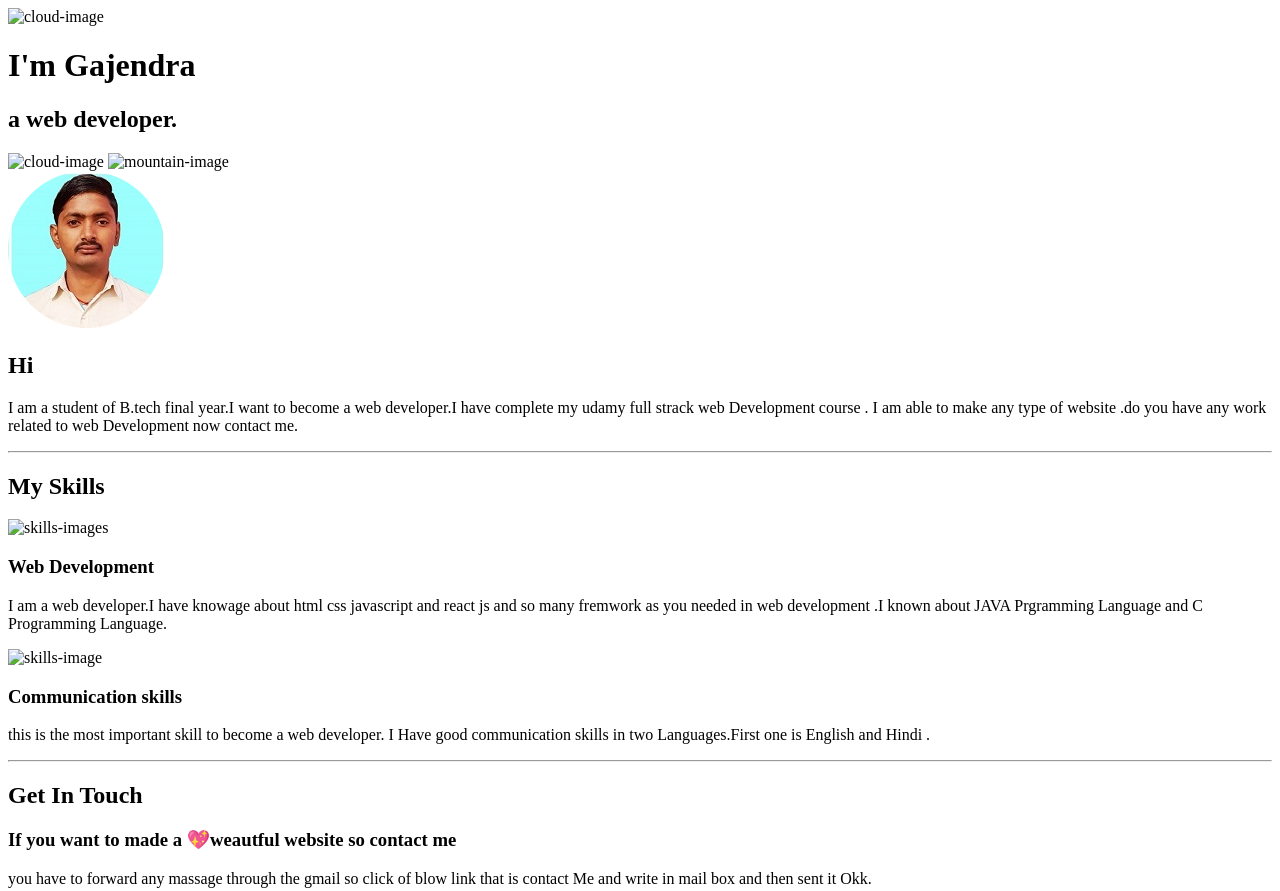
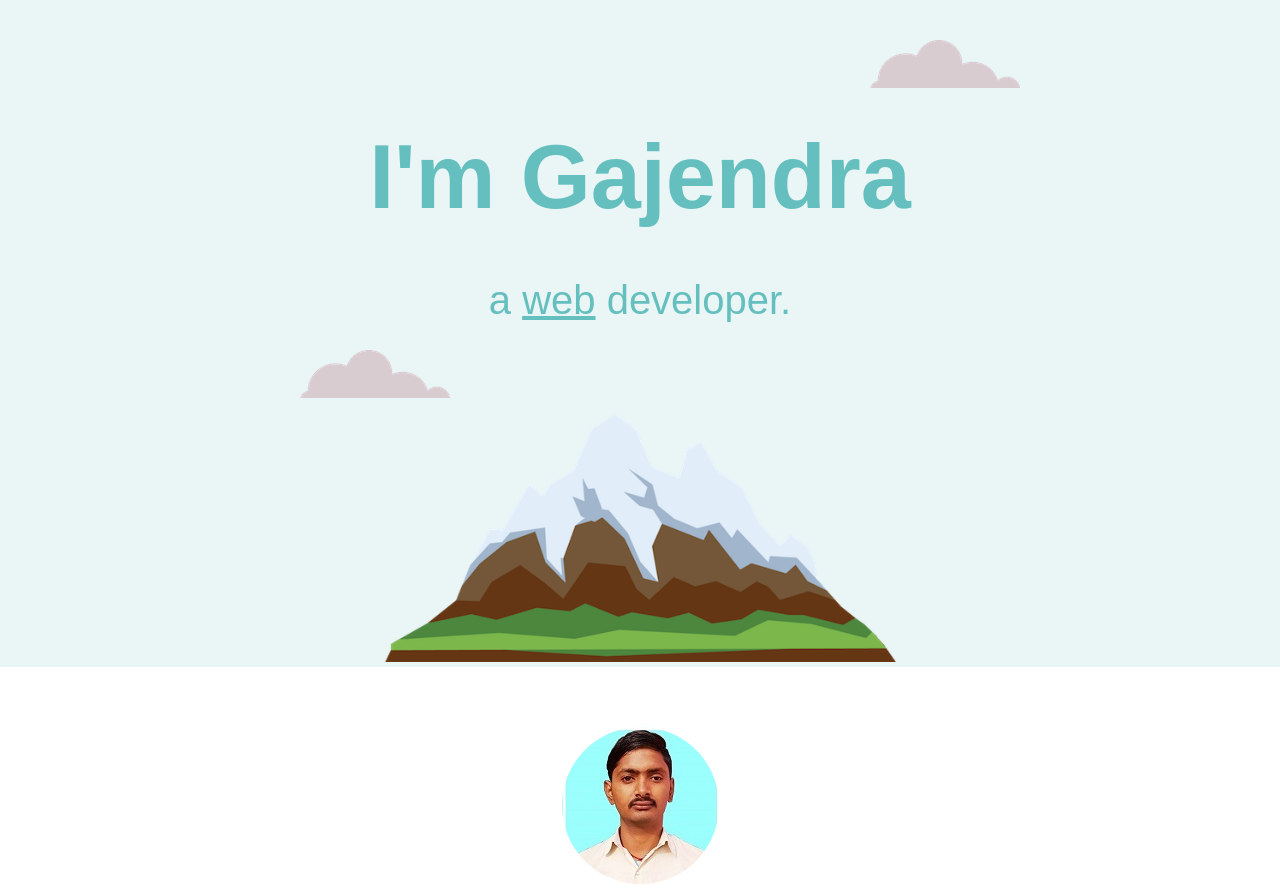
Before and after one commit to gajendrasingh806512/index.html, a plain HTML site: page index.html in a window 1280 px wide. Shown: the top 891 px of the page. Drawn offline with Linux system fonts and the light colour scheme; files whose address does not match are found by name; a web font is replaced by a local one.

Commit message:
images is change

```diff
--- a/index.html
+++ b/index.html
@@ -3,7 +3,7 @@
   <head>
     <meta charset="utf-8">
     <title>Mr.Gajendra</title>
-    <link rel="stylesheet" type="text/css" href="CSS\style.css">
+    <link rel="stylesheet" type="text/css" href="style.css">
     <link rel="icon" href="favicon.ico">
     <link rel="stylesheet" href="https://fonts.googleapis.com/css?family=merriweather|Sofia|montaserrat">
 
@@ -12,22 +12,22 @@
   <body>
     <div class="top-container">
 
-  <img class="top-cloud" src="images/cloud.png" alt="cloud-image">
+  <img class="top-cloud" src="cloud.png" alt="cloud-image">
 
 
     <h1>I'm Gajendra</h1>
 
     <h2>a <span class="web">web</span>  developer.</h2>
 
-    <img class="bottom-cloud" src="images/cloud.png" alt="cloud-image">
+    <img class="bottom-cloud" src="cloud.png" alt="cloud-image">
 
-    <img class="mountain"  src="images/mountain.png" alt="mountain-image">
+    <img class="mountain"  src="mountain.png" alt="mountain-image">
 
   </div>
 
 <div class="middle-container">
   <div class= "profile">
-    <img src="F:\Web Development\CSS-site\images\gajendra-modified.png" alt="gajendra-picture">
+    <img src="gajendra-modified.png" alt="gajendra-picture">
      <h2>Hi</h2>
      <p>I am a student of B.tech final year.I want to become a web developer.I have complete my udamy full strack web Development course . I am able to make any type of website .do you have any work related to web Development now contact me. </p>
   </div>
@@ -35,14 +35,14 @@
   <div class="skills">
     <h2>My Skills</h2>
     <div class="skill-row">
-      <img class="img-1" src="images\ux.png" alt="skills-images">
+      <img class="img-1" src="ux.png" alt="skills-images">
       <h3>Web Development</h3>
       <p>I am a web developer.I have knowage about   html css javascript and react js and so many fremwork as you needed in web development .I known about JAVA Prgramming Language and C Programming Language.</p>
     </div>
 
 
     <div class="skill-row">
-      <img class="img-2" src="images\communication.png" alt="skills-image">
+      <img class="img-2" src="communication.png" alt="skills-image">
       <h3>Communication skills</h3>
       <p>this is the most important skill to become a web developer. I Have good communication skills in two Languages.First one is English and Hindi .</p>
     </div>
```
